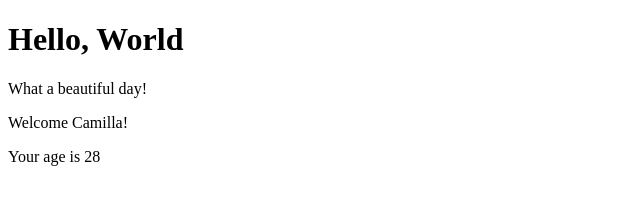
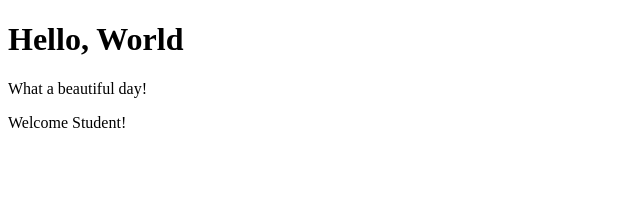
Before and after one commit to camilla-devasini/react-exercises, a React (Create React App) app: page / in a window 1280 px wide. Shown: the top 216 px of the page, without its empty margins (0-640 px from the left). Built offline with nearby package versions, Linux system fonts and the light colour scheme.

Commit message:
fix ex-props-02

```diff
--- a/src/App.js
+++ b/src/App.js
@@ -8,7 +8,7 @@ class App extends React.Component {
         return (
             <div>
                 <SayHello />
-                <Welcome name="Camilla" age="28"/>
+                <Welcome />
             </div>
         )
     }
--- a/src/components/Welcome.js
+++ b/src/components/Welcome.js
@@ -2,14 +2,9 @@ import React from "react";
 
 class Welcome extends React.Component {
     render() {
-       // Or with destructuring i can do: const {name, age} = this.props; and in return part only {name} ahd {age} to insert the props.
-        return (
-            <>
-                <p>Welcome {this.props.name}!</p>
-                <p>Your age is {this.props.age}</p>
-            </>
 
-        )
+        return <p>Welcome {this.props.name}!</p>
+
     }
 }
 
```
